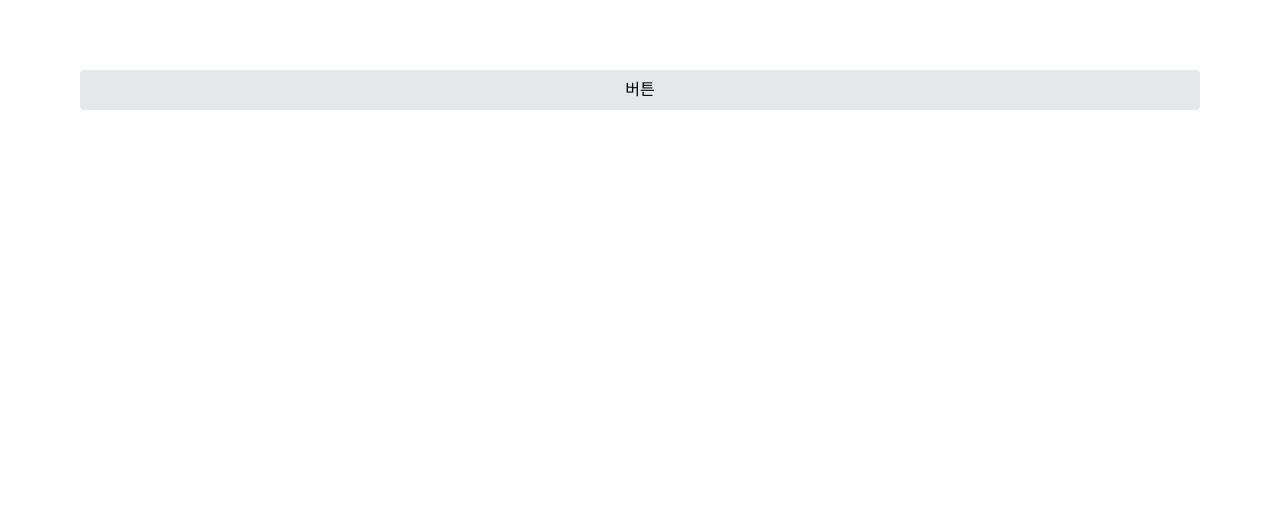
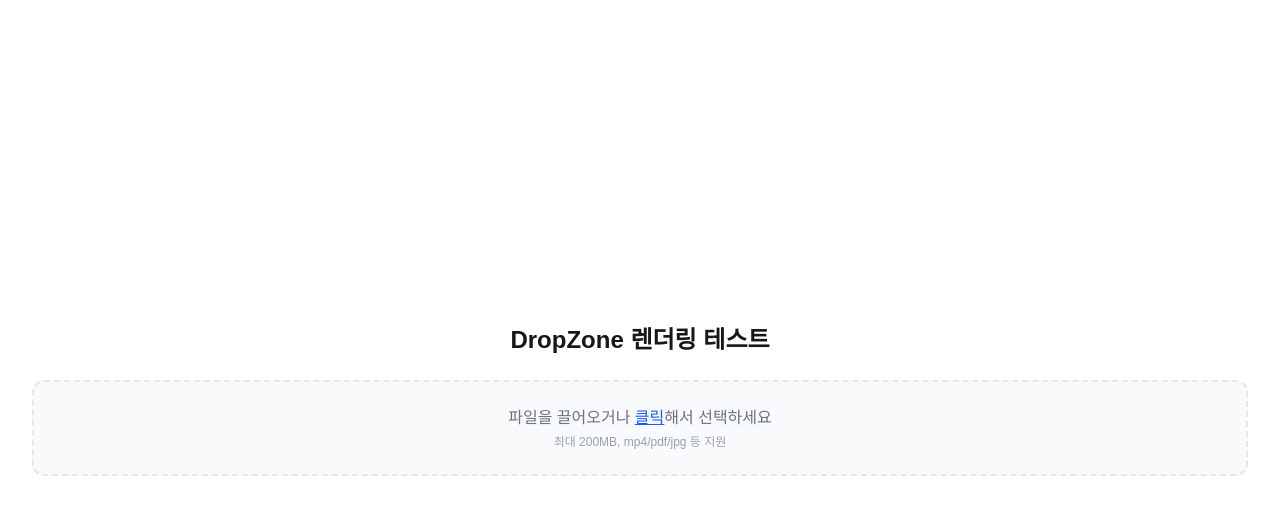
Before and after one commit to crystal23733/AllFileConvert, a Next.js app in the folder frontend/: page / in a window 1280 px wide. Shown: the top 514 px of the page. Built offline with nearby package versions, Linux system fonts and the light colour scheme.

Commit message:
Test|page.tsx 드랍존 실제 렌더링 테스트

```diff
--- a/frontend/src/app/page.tsx
+++ b/frontend/src/app/page.tsx
@@ -1,9 +1,28 @@
-import Button from "@/components/atoms/Button/Button";
+"use client";
+
+import Dropzone from "@/components/molecules/DropZone/Dropzone";
+import { useState } from "react";
 
 export default function Home() {
+  const [files, setFiles] = useState<File[]>([]);
+
+  const handleDrop = (accepted: File[]) => {
+    setFiles(accepted);
+  };
+
   return (
-    <div className="grid grid-rows-[20px_1fr_20px] items-center justify-items-center min-h-screen p-8 pb-20 gap-16 sm:p-20 font-[family-name:var(--font-geist-sans)]">
-      <Button variant="secondary">버튼</Button>
+    <div className="min-h-screen flex flex-col items-center justify-center p-8">
+      <h1 className="text-2xl font-bold mb-6">DropZone 렌더링 테스트</h1>
+      <Dropzone onDrop={handleDrop} />
+      {files.length > 0 && (
+        <ul className="mt-6">
+          {files.map((file, idx) => (
+            <li key={idx} className="text-sm text-gray-600">
+              {file.name} ({file.size} bytes)
+            </li>
+          ))}
+        </ul>
+      )}
     </div>
   );
 }
```
